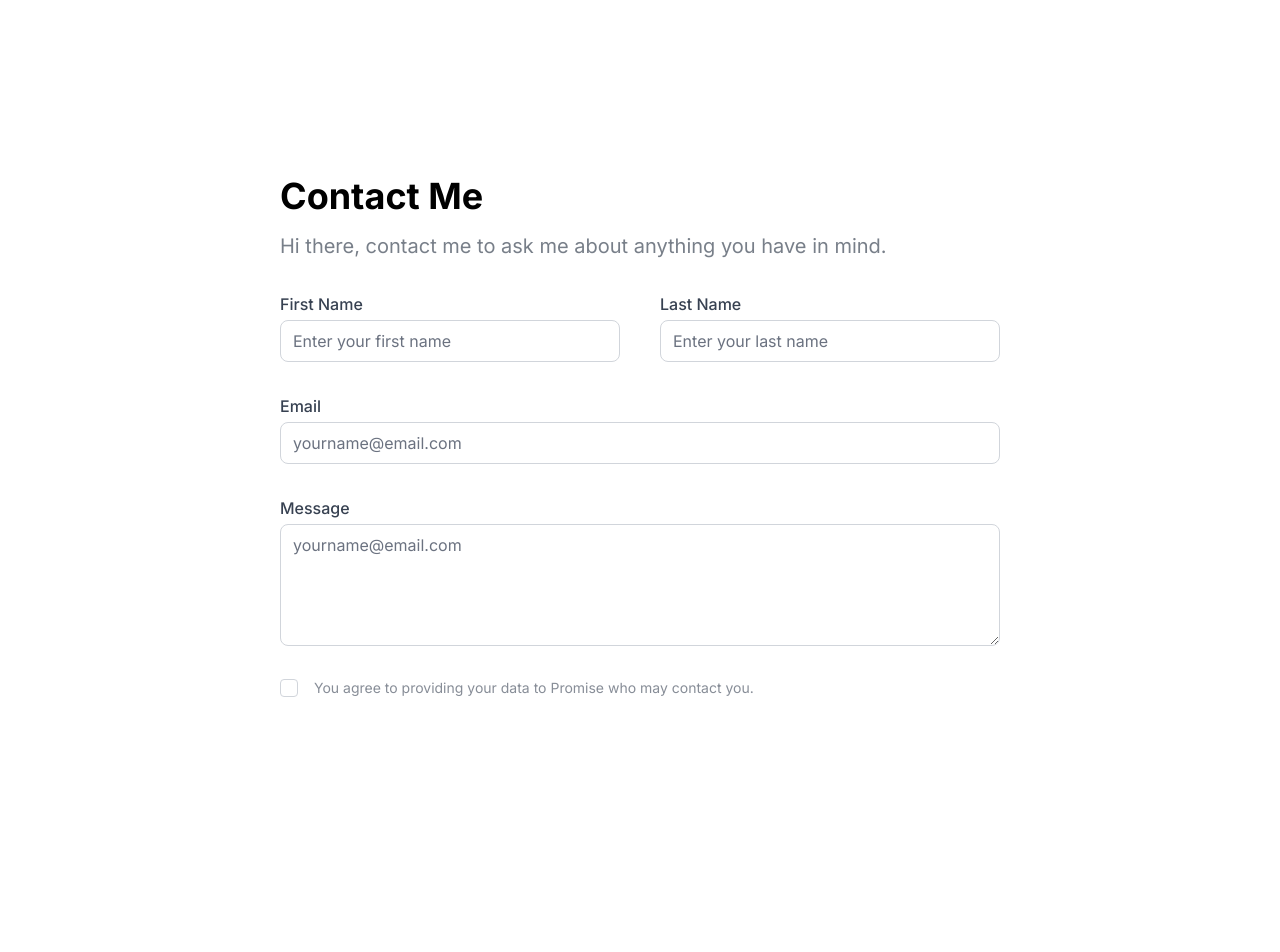
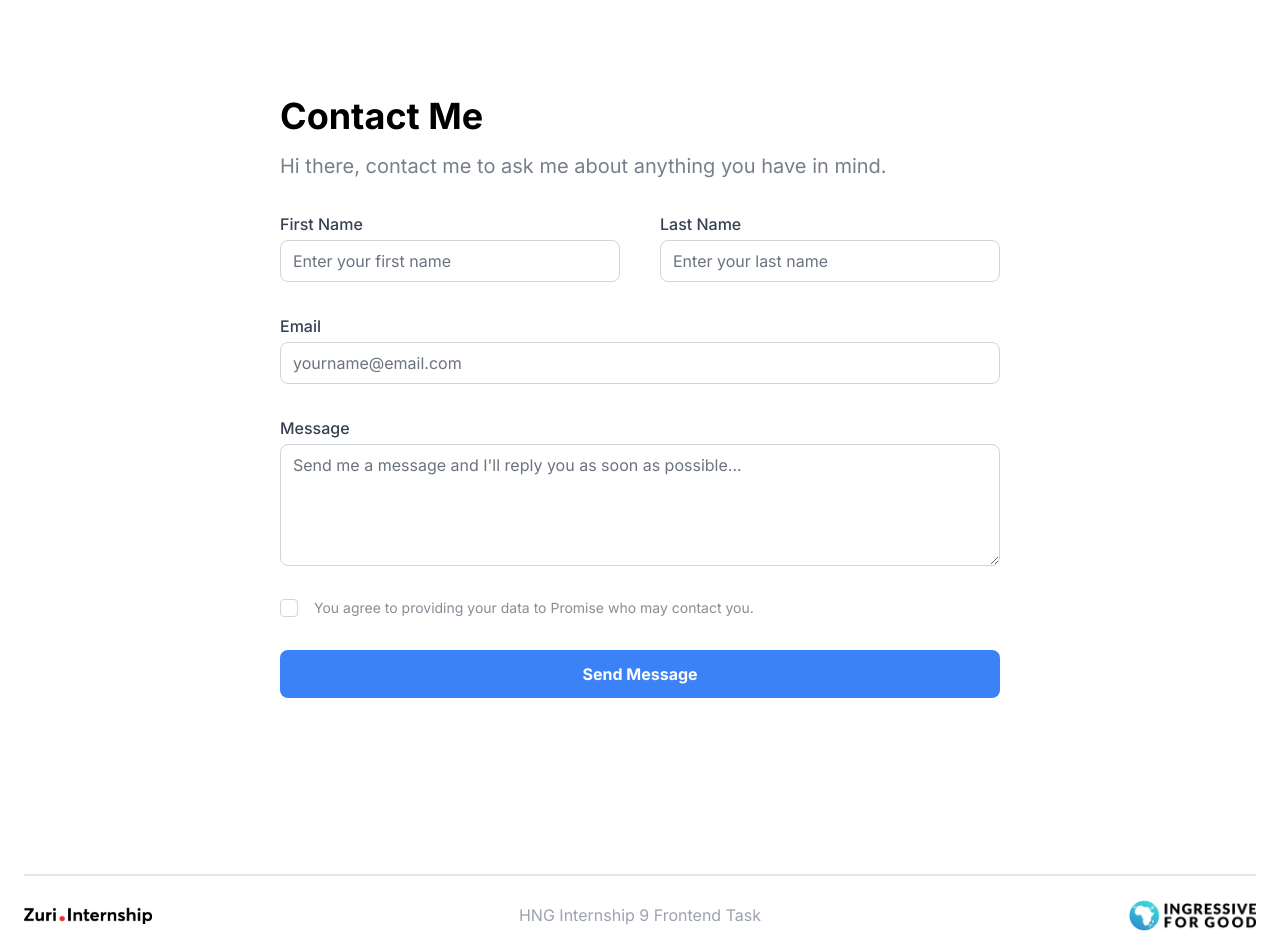
Before and after one commit to ThePromiseBenard/myLinkTree, a React (Vite) app: page /contact in a window 1280 px wide. Shown: the top 952 px of the page. Built offline with nearby package versions, Linux system fonts and the light colour scheme.

Commit message:
feature: Added the submit button

```diff
--- a/src/App.jsx
+++ b/src/App.jsx
@@ -10,7 +10,7 @@ function App() {
         <Route path="/" element={<Index />} />
         <Route path="/contact" element={<Contact />} />
       </Routes>
-      <div className="container px-6 mx-auto gap-8 flex flex-col items-center justify-center">
+      <div className="container pb-16 px-6 mx-auto gap-8 flex flex-col items-center justify-center">
         <Footer />
       </div>
     </BrowserRouter>
--- a/src/Pages/contact.jsx
+++ b/src/Pages/contact.jsx
@@ -1,6 +1,6 @@
 const Contact = () => {
   return (
-    <div className="container px-6 mx-auto gap-8 flex flex-col items-center justify-center  py-10 md:py-44">
+    <div className="container px-6 mx-auto gap-8 flex flex-col items-center justify-center  py-10 md:py-24">
       <div className="space-y-4 w-full md:w-[720px]">
         <h2 className=" text-3xl md:text-4xl font-semibold capitalize">
           Contact Me
@@ -66,17 +66,22 @@ const Contact = () => {
             id="message"
             name="message"
             className="border border-gray-300 pt-2 pb-16 px-3 rounded-lg"
-            placeholder="yourname@email.com"
+            placeholder="Send me a message and I'll reply you as soon as possible..."
           ></textarea>
         </div>
         <div className="flex items-start md:items-center gap-2 md:gap-4">
           <input
             type="checkbox"
-            className="mt-1md:mt-0  md:p-2 border-gray-300 rounded focus:ring-0 text-gray-600 transition-all delay-75 ease-out "
+            className="mt-1 md:mt-0  md:p-2 border-gray-300 rounded focus:ring-0 text-blue-500 transition-all delay-75 ease-out "
           />
           <label className="text-gray-700/60 text-sm ">
             You agree to providing your data to Promise who may contact you.
           </label>
+        </div>
+        <div>
+          <button className="bg-blue-500 capitalize w-full text-center text-white font-semibold py-3 rounded-lg" type="submit" id="btn_submit">
+            Send message
+          </button>
         </div>
       </form>
     </div>
```
